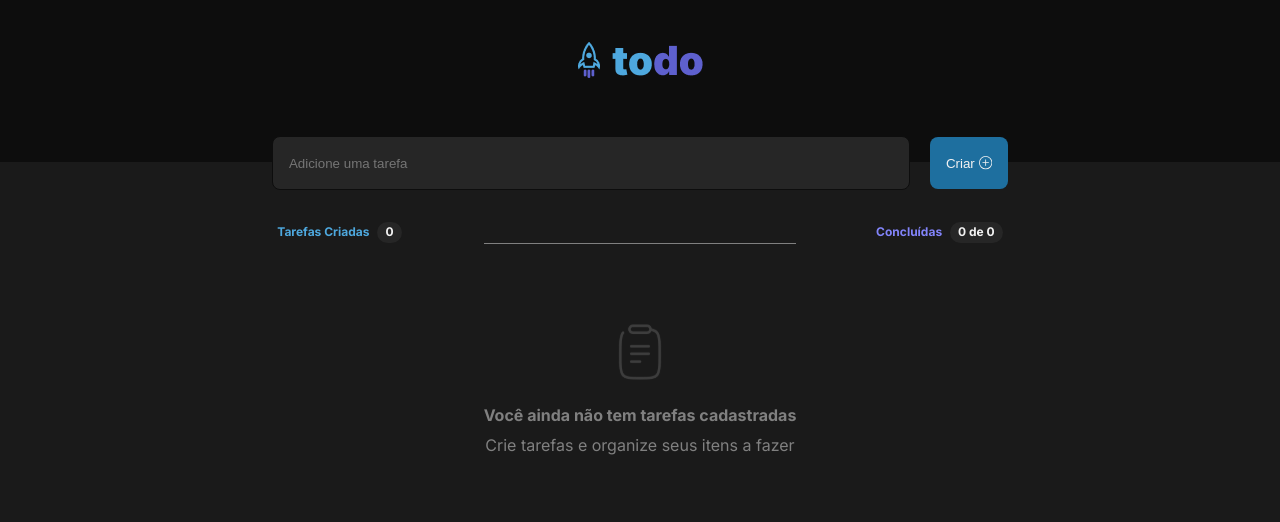
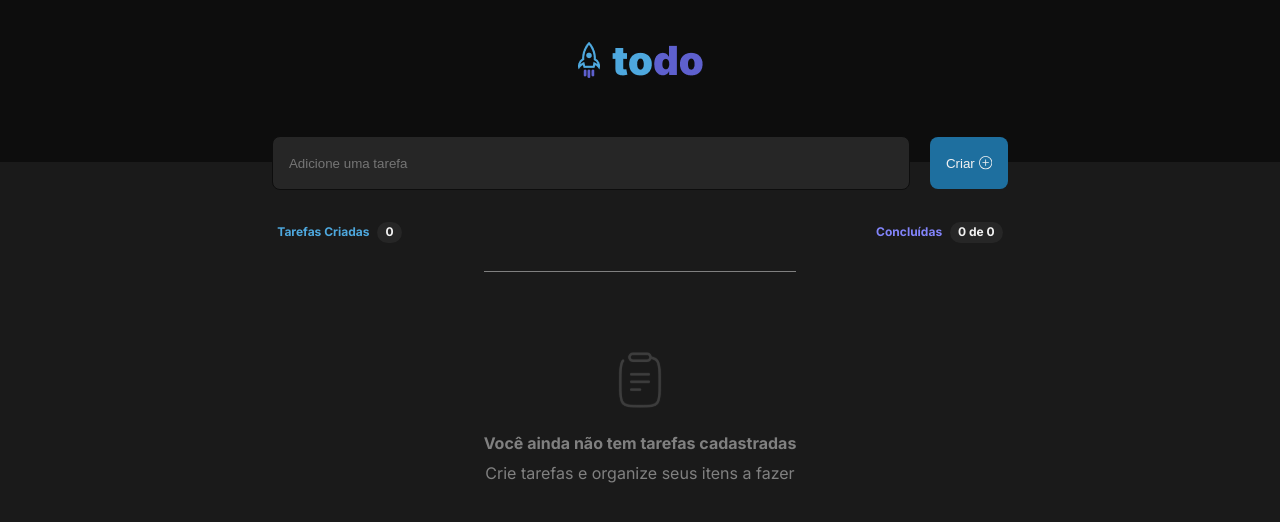
Before and after one commit to thiagomartns/todo-list-react, a React (Create React App) app: page / in a window 1280 px wide. Shown: the top 522 px of the page. Built offline with nearby package versions, Linux system fonts and the light colour scheme.

Commit message:
Alteração na margem

```diff
--- a/src/components/tasks/tasks.scss
+++ b/src/components/tasks/tasks.scss
@@ -53,6 +53,7 @@
     padding: 5rem 0;
     border-top: 1px solid $gray-300;
     gap: .5rem;
+    margin-top: 1.75rem;
 
     img {
       margin-bottom: 1rem;
```
